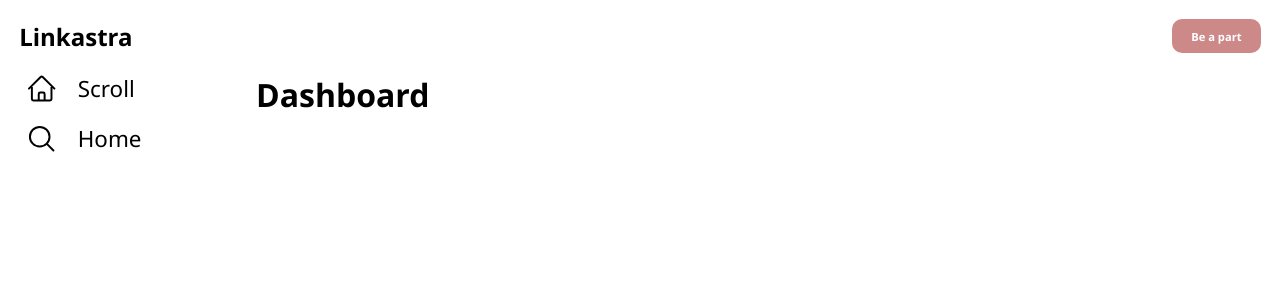
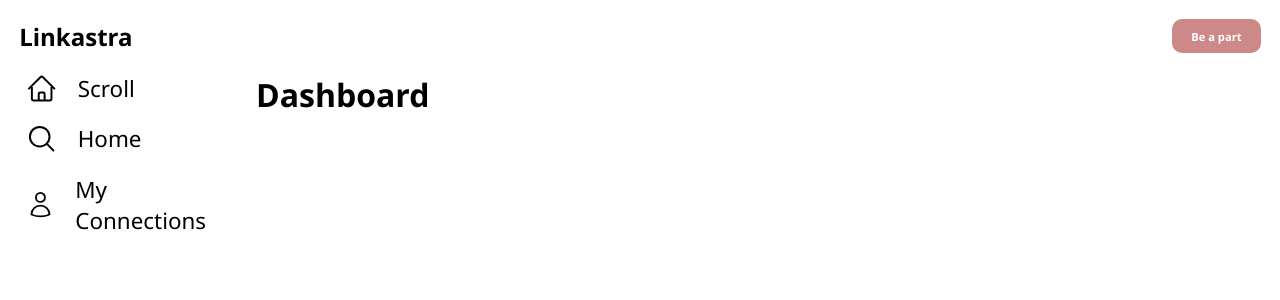
Before and after one commit to Dimple53/Linkastra, a Next.js app in the folder frontend/: page /dashboard in a window 1280 px wide. Shown: the top 300 px of the page. Built offline with nearby package versions, Linux system fonts and the light colour scheme; no server answers; sample sign-in values are in the browser's storage.

Commit message:
update in css added one more icon

```diff
--- a/frontend/src/layout/dashboardLayout/index.jsx
+++ b/frontend/src/layout/dashboardLayout/index.jsx
@@ -21,9 +21,16 @@ export default function DashboardLayout({children}) {
               <svg xmlns="http://www.w3.org/2000/svg" fill="none" viewBox="0 0 24 24" strokeWidth={1.5} stroke="currentColor" className="size-6">
                 <path strokeLinecap="round" strokeLinejoin="round" d="m21 21-5.197-5.197m0 0A7.5 7.5 0 1 0 5.196 5.196a7.5 7.5 0 0 0 10.607 10.607Z" />
               </svg>
-
               <p>Home</p>
             </div>
+            <div className={styles.sideBarOption}>
+              <svg xmlns="http://www.w3.org/2000/svg" fill="none" viewBox="0 0 24 24" strokeWidth={1.5} stroke="currentColor" className="size-6">
+                <path strokeLinecap="round" strokeLinejoin="round" d="M15.75 6a3.75 3.75 0 1 1-7.5 0 3.75 3.75 0 0 1 7.5 0ZM4.501 20.118a7.5 7.5 0 0 1 14.998 0A17.933 17.933 0 0 1 12 21.75c-2.676 0-5.216-.584-7.499-1.632Z" />
+              </svg>
+
+              <p>My Connections</p>
+            </div>
+
 
 
 
```
